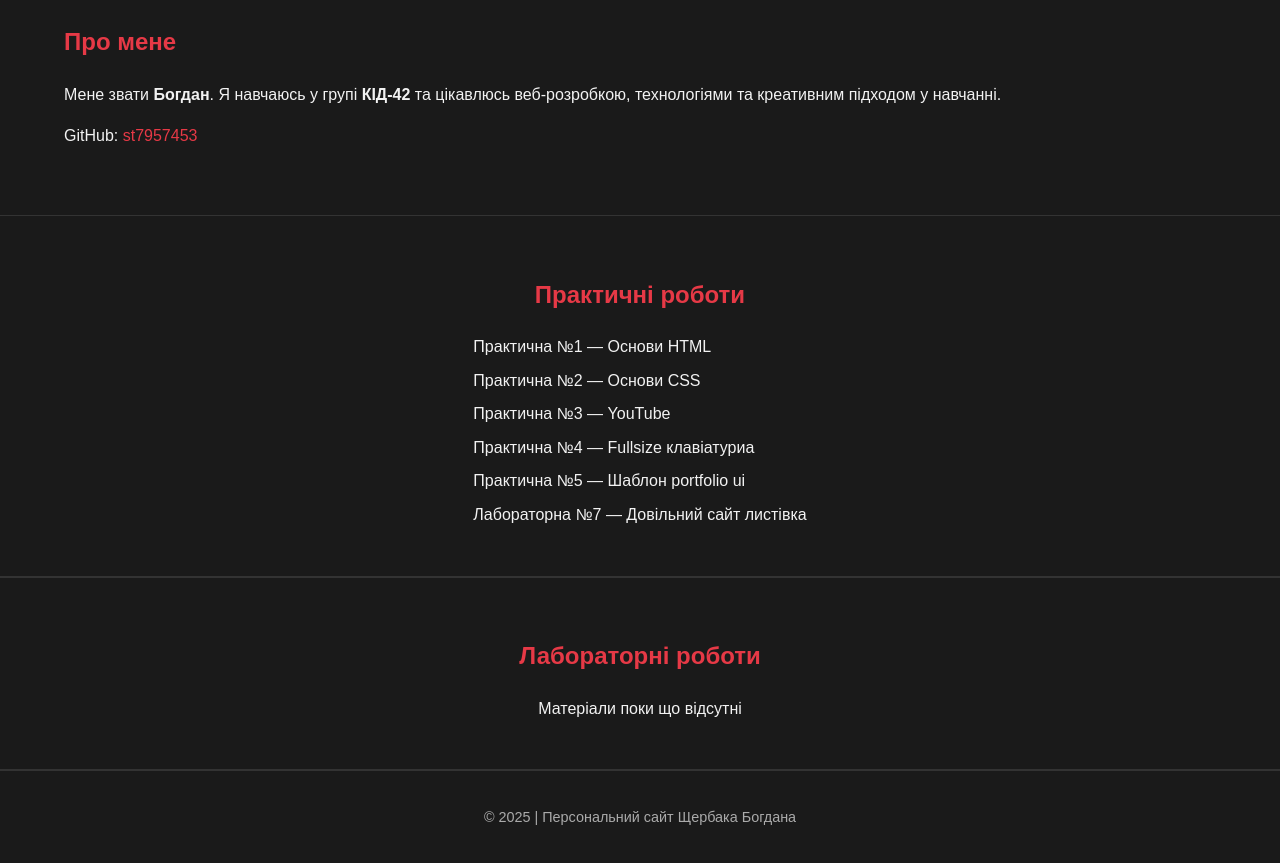
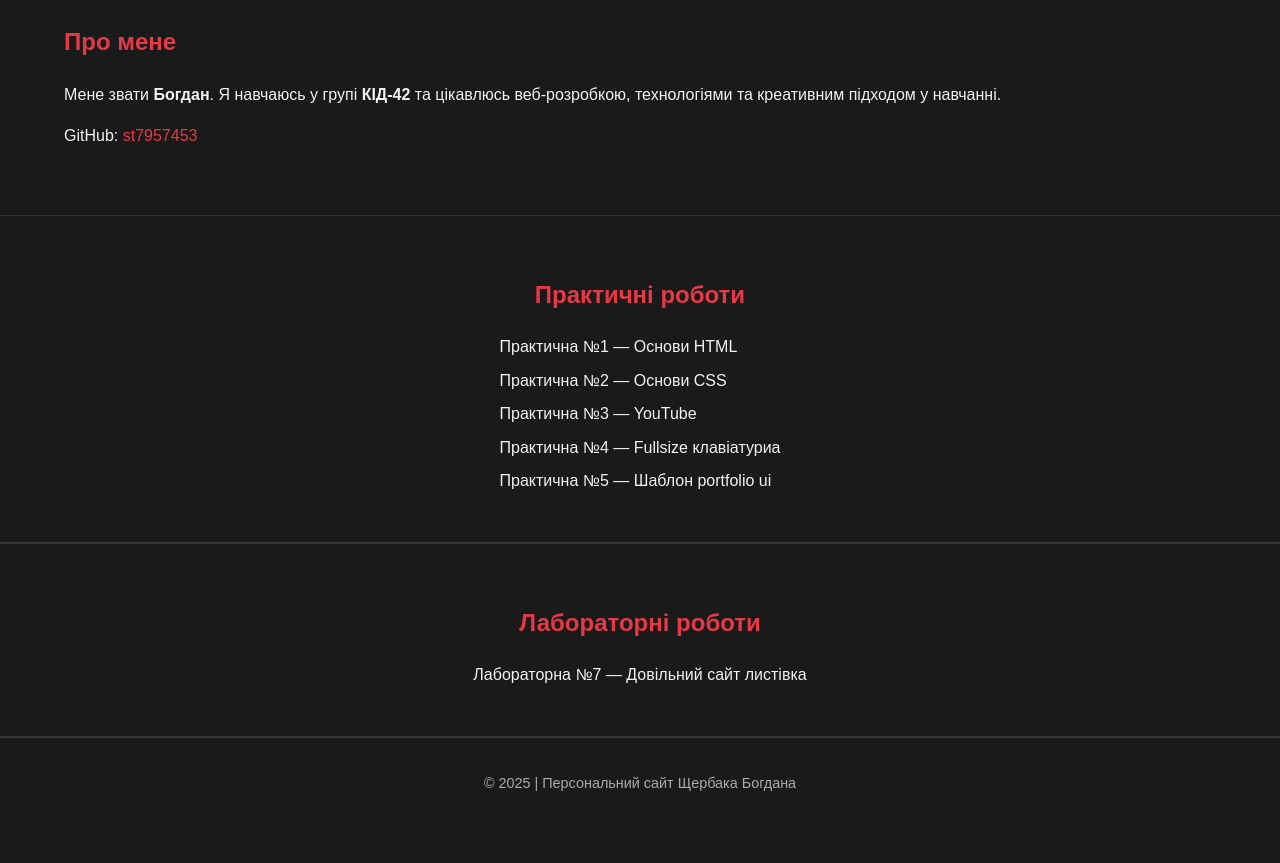
Before and after one commit to st7957453/personal-website, a plain HTML site: page index.html in a window 1280 px wide. Shown: the part 688-1551 px from the top of the page. After the commit the page ends 1518 px from the top, so only its background shows below. Drawn offline with Linux system fonts and the light colour scheme.

Commit message:
ЛБпоправка

```diff
--- a/index.html
+++ b/index.html
@@ -53,7 +53,6 @@
                 <li><a href="practikal-projekt3.html">Практична №3</a> — YouTube</li>
                 <li><a href="practikal-projekt4.html">Практична №4</a> — Fullsize клавіатуриа</li>
                 <li><a href="practikal-projekt5.html">Практична №5</a> — Шаблон portfolio ui</li>
-                <li><a href="practikal-projekt7.html">Лабораторна №7</a> — Довільний сайт листівка</li>
             </ul>
         </div>
     </section>
@@ -63,7 +62,7 @@
         <div class="container">
             <h2>Лабораторні роботи</h2>
             <ul>
-                <li>Матеріали поки що відсутні</li>
+                <li><a href="practikal-projekt7.html">Лабораторна №7</a> — Довільний сайт листівка</li>
             </ul>
         </div>
     </section>
```
